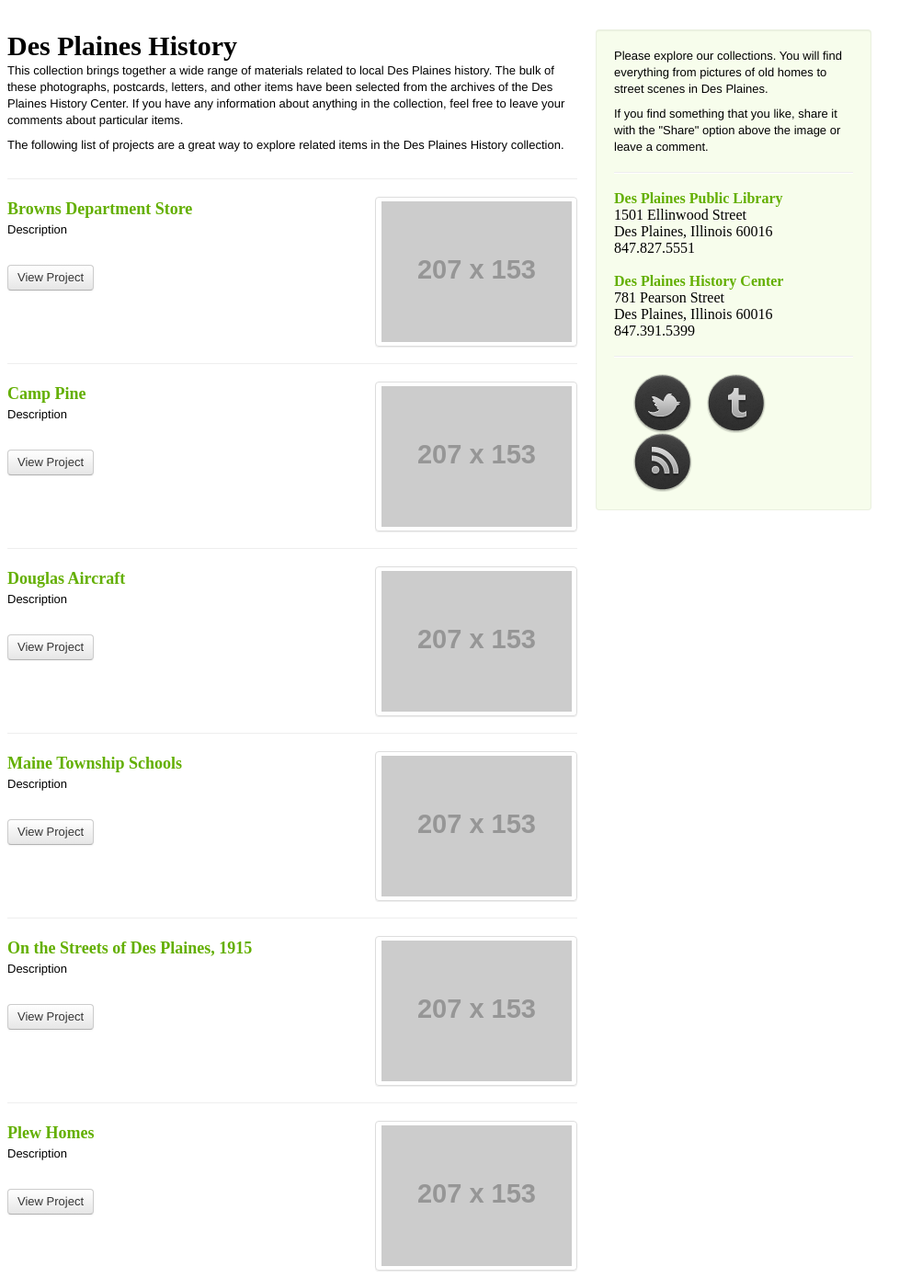
After one commit to dpplweb/dpmemory, a PHP site: page / in a window 1280 px wide. The commit adds this page. Shown: the whole page at 92% size, without its empty margins (0-1003 px from the left). Run offline with PHP 8.4, Linux system fonts and the light colour scheme; grey boxes labelled with a size stand in for pictures from a placeholder-image service; some libraries are stand-ins or nearby versions.

Commit message:
commit before merging css files

```diff
--- a/Addition to South School, circa 1913    Des Plaines History.htm
+++ b/Addition to South School, circa 1913    Des Plaines History.htm
@@ -25,7 +25,7 @@
 	.action_link_10:hover{color: #333;}
 	.action_link_10:visited{color: #63af00;}
 	#headerWrapper p{margin: 0;}
-	#nav_top{background-color: #333; border: 0; height: 34px; padding-top: 4px; font-size: 13px; font-family: sans-serif;}
+	#nav_top{background-color: #333; border: 0; height: 34px; padding-left: 18px; padding-top: 4px; font-size: 13px; font-family: sans-serif;}
 	#nav_top a:hover{color: #63af00 !important; text-decoration: none !important;}
 	#nav_top_left{height: 34px; font-size: 13px; font-family: sans-serif;}
 	#nav_top_left > ul.nav li a, #nav_top_left_spacer {background-color: #333; color: #999; border: 0; font-size: 13px; font-family: sans-serif; font-weight: normal;}
@@ -34,11 +34,10 @@
 	a.cdmHelpLink{color: #fff !important;}
 	.icon_10{vertical-align: middle; height: 16px;}
 	#search{height: 42px; background-color: #fff; border-top: 1px solid #ddd; border-bottom: 1px solid #ddd;}
-	#search_content{margin-left: 12px;}
 	#search_content_text{display: block; font-size: inherit; line-height: 18px; padding-top: 4px;}
 	.search_content_container{margin-top: 0 !important;}
 	.search_content_container input{height: auto;}
-	#nav_footer{background-color: #333; border: 0; height: 34px; padding-top: 4px;}
+	#nav_footer{background-color: #333; border: 0; height: 34px; padding-left: 18px; padding-top: 4px;}
 	#nav_footer_left > ul.nav li a, #nav_top_left_spacer {background-color: #333; color: #999; border: 0; font-size: 13px; font-family: sans-serif;}
 	.nav_footer_left_divider{display: none !important;}
 	#nav_footer_right > ul.nav li a, #nav_top_left_spacer {background-color: #333; color: #999; border: 0; font-size: 13px; font-family: sans-serif;}
--- a/Des Plaines Memory-search.htm
+++ b/Des Plaines Memory-search.htm
@@ -24,7 +24,7 @@
 	.action_link_10:hover{color: #333;}
 	.action_link_10:visited{color: #63af00;}
 	#headerWrapper p{margin: 0;}
-	#nav_top{background-color: #333; border: 0; height: 34px; padding-top: 4px; font-size: 13px; font-family: sans-serif;}
+	#nav_top{background-color: #333; border: 0; height: 34px; padding-left: 18px; padding-top: 4px; font-size: 13px; font-family: sans-serif;}
 	#nav_top a:hover{color: #63af00 !important; text-decoration: none !important;}
 	#nav_top_left{height: 34px; font-size: 13px; font-family: sans-serif;}
 	#nav_top_left > ul.nav li a, #nav_top_left_spacer {background-color: #333; color: #999; border: 0; font-size: 13px; font-family: sans-serif; font-weight: normal;}
@@ -33,7 +33,6 @@
 	a.cdmHelpLink{color: #fff !important;}
 	.icon_10{vertical-align: middle; height: 16px;}
 	#search{height: 42px; background-color: #fff; border-top: 1px solid #ddd; border-bottom: 1px solid #ddd;}
-	#search_content{margin-left: 12px;}
 	#search_content_text{display: block; font-size: inherit; line-height: 18px; padding-top: 4px;}
 	.search_content_container{margin-top: 0 !important;}
 	.search_content_container input{height: auto;}
--- a/Des Plaines Memory.htm
+++ b/Des Plaines Memory.htm
@@ -24,7 +24,7 @@
 	.action_link_10:hover{color: #333;}
 	.action_link_10:visited{color: #63af00;}
 	#headerWrapper p{margin: 0;}
-	#nav_top{background-color: #333; border: 0; height: 34px; padding-top: 4px; font-size: 13px; font-family: sans-serif;}
+	#nav_top{background-color: #333; border: 0; height: 34px; padding-left: 18px; padding-top: 4px; font-size: 13px; font-family: sans-serif;}
 	#nav_top a:hover{color: #63af00 !important; text-decoration: none !important;}
 	#nav_top_left{height: 34px; font-size: 13px; font-family: sans-serif;}
 	#nav_top_left > ul.nav li a, #nav_top_left_spacer {background-color: #333; color: #999; border: 0; font-size: 13px; font-family: sans-serif; font-weight: normal;}
@@ -33,7 +33,6 @@
 	a.cdmHelpLink{color: #fff !important;}
 	.icon_10{vertical-align: middle; height: 16px;}
 	#search{height: 42px; background-color: #fff; border-top: 1px solid #ddd; border-bottom: 1px solid #ddd;}
-	#search_content{margin-left: 12px;}
 	#search_content_text{display: block; font-size: inherit; line-height: 18px; padding-top: 4px;}
 	.search_content_container{margin-top: 0 !important;}
 	#nav_footer{background-color: #333; border: 0; height: 34px; padding-top: 4px;}
--- /dev/null
+++ b/index.php
@@ -0,0 +1,75 @@
+<!DOCTYPE html>
+<html>
+<head>
+	<title>DPM List Test</title>
+	<link href="http://www.dppl.org/tests/dpm/bootstrap/css/bootstrap.css" rel="stylesheet">
+	<style>
+		body{overflow-x: hidden;}
+		.container{margin-top: 2em; margin-left: 0;}
+		a.thumbnail:hover {border-color: #63af00 !important;}
+		.btn{margin-top: 1.5em;}
+		h3 a{color: #63AF00;}
+		ul.sm-links{list-style: none; width: 90%; margin: 0 auto; padding: 0; overflow: auto;}
+		ul.sm-links li a{display: inline-block; float: left; height: 64px; width: 64px; margin: 0 .5em; background-image: url('http://www.dppl.org/tests/dpm/images/sm-icons.png');}
+		ul.sm-links li a.sm-twitter{background-position: 0px 0px;}
+		ul.sm-links li a.sm-twitter:hover{background-position: 0px -64px;}
+		ul.sm-links li a.sm-tumblr{background-position: 0px -128px;}
+		ul.sm-links li a.sm-tumblr:hover{background-position: 0px -192px;}
+		ul.sm-links li a.sm-rss{background-position: 0px -256px;}
+		ul.sm-links li a.sm-rss:hover{background-position: 0px -320px;}
+	</style>
+</head>
+<body>
+	<div class="container">
+		<div class="row">
+			<div class="span8">
+				<div class="row">
+					<div class="span8">
+						<h1>Des Plaines History</h1>
+						<p>This collection brings together a wide range of materials related to local Des Plaines history. The bulk of these photographs, postcards, letters, and other items have been selected from the archives of the Des Plaines History Center. If you have any information about anything in the collection, feel free to leave your comments about particular items.</p>
+						<p>The following list of projects are a great way to explore related items in the Des Plaines History collection.</p>
+					</div>
+				</div>
+				<?php
+
+			$baseurl = '/cdm/search/collection/p15770coll1/searchterm/{param}/field/projec/mode/all/conn/and/order/title/ad/asc';
+				$projects = array(
+				'Browns Department Store' => array('description' => 'Description', 'param' => 'browns%20department%20store'),
+				'Camp Pine' => array('description' => 'Description', 'param' => 'camp%20pine'),
+				'Douglas Aircraft' => array('description' => 'Description', 'param' => 'douglas%20aircraft'),
+				'Maine Township Schools' => array('description' => 'Description', 'param' => 'maine%20township%20schools'),
+				'On the Streets of Des Plaines, 1915' => array('description' => 'Description', 'param' => 'on%20the%20streets%20of%20des%20plaines%2c%201915'),
+				'Plew Homes' => array('description' => 'Description', 'param' => 'plew%20homes'),
+				);
+
+			foreach ($projects as $key => $project){
+				echo '<div class="row">';
+				echo '    <div class="span8"><hr />';
+				echo '        <div class="row">';
+				echo '            <div class="span5"><h3><a href="' . str_replace('{param}', $project['param'], $baseurl). '" title="' . $key . '">' . $key . '</a></h3><p>' . $project['description'] . '</p><p><a href="' . str_replace('{param}', $project['param'], $baseurl). '" title="' . $key . '" class="btn">View Project</a></div>';
+				echo '            <div class="span3"><a href="#" class="thumbnail"><img src="http://placehold.it/207x153"></a></div>';
+				echo '        </div>';
+				echo '    </div>';
+				echo '</div>';
+			}
+		?>
+			</div>
+			<div class="span4">
+				<div class="well sidebar-nav" style="background-color: #f7fdec;">
+					<p>Please explore our collections. You will find everything from pictures of old homes to street scenes in Des Plaines.</p>
+					<p>If you find something that you like, share it with the "Share" option above the image or leave a comment.</p>
+					<hr>
+					<address><a href="http://www.dppl.org/home/index.shtml" target="_blank" style="color: #63af00"><strong>Des Plaines Public Library</strong><br></a>1501 Ellinwood Street<br>Des Plaines, Illinois 60016<br>847.827.5551</address>
+					<address><a href="http://www.desplaineshistory.org/" target="_blank" style="color: #63af00"><strong>Des Plaines History Center</strong><br></a>781 Pearson Street<br>Des Plaines, Illinois 60016<br>847.391.5399</address>
+					<hr>
+					<ul class="sm-links">
+						<li><a href="" class="sm-twitter"><span style="display: none;">Twitter</span></a></li>
+						<li><a href="" class="sm-tumblr"><span style="display: none;">Tumblr</span></a></li>
+						<li><a href="/cdm/viewfeed/collection/p15770coll1" class="sm-rss"><span style="display: none;">RSS</span></a></li>
+					</ul>
+				</div>
+			</div>
+		</div>
+	</div>
+</body>
+</html>
```
Also changed, not shown: main.css (+18 -18 lines).
